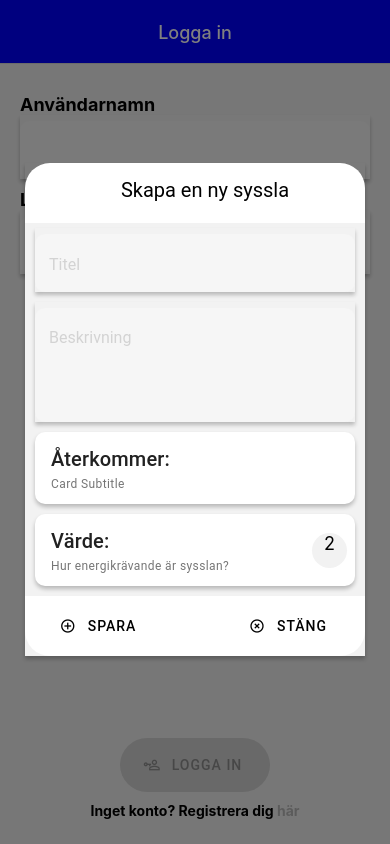
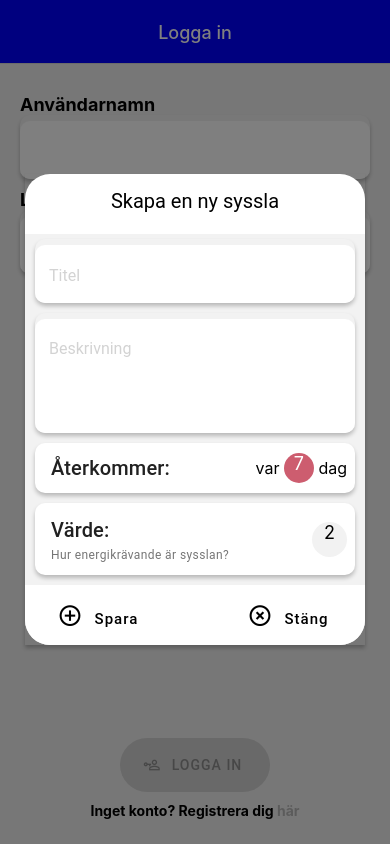
Before and after one commit to KSigurd/KROLF-household-app, a React Native app: screen /CreateChoreModalScreen in a window 390 px wide. Built offline with nearby package versions, Linux system fonts and the light colour scheme.

Commit message:
create chore additional fixing
reoccurence - working,
value - working.
Minor design issues needs fixing

```diff
--- a/components/CreateChoreInfo.tsx
+++ b/components/CreateChoreInfo.tsx
@@ -1,70 +1,87 @@
+import { Formik } from "formik";
 import React, { useState } from "react";
-import { Formik } from "formik";
+import { ScrollView, StyleSheet, Text, View } from "react-native";
+import { Button as NPbutton, Card, TouchableRipple } from "react-native-paper";
 import * as Yup from "yup";
-import { View, StyleSheet, Alert, Text } from "react-native";
-import {
-  Button as NPbutton,
-  Card,
-  Paragraph,
-  Title,
-  TouchableRipple,
-} from "react-native-paper";
 import ThemedTextInput from "./ThemedTextInput";
-
-import { users } from "../data/mockUserData";
-import { lightGreen900 } from "react-native-paper/lib/typescript/styles/colors";
-import { TabParamList } from "../navigation/ChoresStatisticsNavigator";
-import { NativeStackScreenProps } from "@react-navigation/native-stack";
 
 interface ChoreTitle {
   title: string;
   description: string;
+  points: number;
+  reoccurenceNumber: number;
 }
+
 interface Props {
-  onSaved: () => void;
+  onClosed: () => void;
 }
-// interface Props {
-//   loginSucceded: () => void;
-// }
 
-const initialValues: ChoreTitle = { title: "", description: "" };
-
-let defaultEnergyValue = 2;
+//DEFAULT VALUES
+const initialValues: ChoreTitle = {
+  title: "",
+  description: "",
+  points: 2,
+  reoccurenceNumber: 7,
+};
 
 type PostSchemaType = Record<keyof ChoreTitle, Yup.AnySchema>;
 
 const validationSchema = Yup.object().shape<PostSchemaType>({
   title: Yup.string().required("Fyll i en titel").min(2),
   description: Yup.string().required("Fyll i en beskrivning av syssla").min(2),
+  points: Yup.number().required(),
+  reoccurenceNumber: Yup.number().required(),
 });
 
-const CreateChoreInfo = ({ onSaved }: Props) => {
-  const [pressed, setPressed] = useState(true);
-  const onPress = () => {
-    pressed ? setPressed(false) : setPressed(true);
+const CreateChoreInfo = ({ onClosed }: Props) => {
+  const [isEnergyValuePressed, setIsEnergyvaluePressed] = useState(true);
+  const [isReoccurencePressed, setIsReoccurencePressed] = useState(true);
+
+  const values = [
+    { points: 1, color: "#f2f2f2" },
+    { points: 2, color: "#f1f0f0" },
+    { points: 4, color: "#e9e7e7" },
+    { points: 6, color: "#e1e1e1" },
+    { points: 8, color: "#d9d9d9" },
+  ];
+
+  const handleSubmit = (chore: ChoreTitle) => {
+    //ADD CHANGES TO FIREBASE
+    console.log("chore");
+    console.log(chore);
+
+    //CLOSES MODAL
+    onClosed();
   };
 
-  const values = [
-    { value: 1, color: "#f2f2f2" },
-    { value: 2, color: "#f1f0f0" },
-    { value: 4, color: "#e9e7e7" },
-    { value: 6, color: "#e1e1e1" },
-    { value: 8, color: "#d9d9d9" },
-  ];
+  const displayReoccurenceValues = () => {
+    let element: number[] = [];
 
-  // const handleSubmit = (chore: ChoreTitle) => {
-  //   console.log("Fält values", chore);
-  // };
+    for (let i = 1; i < 31; i++) {
+      element.push(i);
+    }
 
-  const handleClick = (newValue: number) => {
-    defaultEnergyValue = newValue;
-    setPressed(true);
-  };
-
-  const handleSubmit = (chore: ChoreTitle) => {
-    console.log("chore");
-    console.log(chore);
-    onSaved();
+    return (
+      <View style={[{ flexDirection: "row", flex: 1 }]}>
+        {element.map((value, index) => {
+          return (
+            <Text
+              key={index}
+              style={[
+                styles.reoccurenceNumbers,
+                value === 30 ? { marginRight: 10 } : { marginRight: 0 },
+              ]}
+              onPress={() => {
+                (initialValues.reoccurenceNumber = value),
+                  setIsReoccurencePressed(true);
+              }}
+            >
+              {value}
+            </Text>
+          );
+        })}
+      </View>
+    );
   };
 
   const displayEnergyValues = () => {
@@ -86,9 +103,12 @@ const CreateChoreInfo = ({ onSaved }: Props) => {
                     styles.energyValues,
                     { backgroundColor: value.color },
                   ]}
-                  onPress={() => handleClick(value.value)}
+                  onPress={() => {
+                    (initialValues.points = value.points),
+                      setIsEnergyvaluePressed(true);
+                  }}
                 >
-                  {value.value}
+                  {value.points}
                 </Text>
               );
             })}
@@ -135,23 +155,59 @@ const CreateChoreInfo = ({ onSaved }: Props) => {
           />
           <View>
             <Card style={styles.card}>
-              <Card.Title title="Återkommer: " subtitle="Card Subtitle" />
+              <TouchableRipple
+                rippleColor="rgba(0,0,0,0)"
+                onPress={() =>
+                  isReoccurencePressed
+                    ? setIsReoccurencePressed(false)
+                    : setIsReoccurencePressed(true)
+                }
+              >
+                {isReoccurencePressed ? (
+                  <View style={styles.cardRow}>
+                    <Card.Title style={styles.cardTitle} title="Återkommer: " />
+                    <Card.Actions style={styles.cardAction}>
+                      <Text style={{ fontSize: 16 }}>var </Text>
+                      <Text style={styles.reoccurenceValue}>
+                        {initialValues.reoccurenceNumber}
+                        {/* {initialValues.points} */}
+                      </Text>
+                      <Text style={{ fontSize: 16 }}> dag</Text>
+                    </Card.Actions>
+                  </View>
+                ) : (
+                  <ScrollView
+                    horizontal={true}
+                    style={{
+                      flexDirection: "row",
+                    }}
+                  >
+                    {displayReoccurenceValues()}
+                  </ScrollView>
+                )}
+              </TouchableRipple>
             </Card>
           </View>
           <View>
             <Card style={[styles.card, styles.marginBottom]}>
-              <TouchableRipple onPress={() => onPress()}>
-                {pressed ? (
+              <TouchableRipple
+                rippleColor="rgba(0,0,0,0)"
+                onPress={() =>
+                  isEnergyValuePressed
+                    ? setIsEnergyvaluePressed(false)
+                    : setIsEnergyvaluePressed(true)
+                }
+              >
+                {isEnergyValuePressed ? (
                   <View style={styles.cardRow}>
                     <Card.Title
                       style={styles.cardTitle}
                       title="Värde: "
                       subtitle="Hur energikrävande är sysslan?"
                     />
-
                     <Card.Actions style={styles.cardAction}>
                       <Text style={styles.energyValue}>
-                        {defaultEnergyValue}
+                        {initialValues.points}
                       </Text>
                     </Card.Actions>
                   </View>
@@ -163,22 +219,26 @@ const CreateChoreInfo = ({ onSaved }: Props) => {
           </View>
           <View style={styles.buttonContainer}>
             <NPbutton
+              labelStyle={{ fontSize: 25 }}
               icon="plus-circle-outline"
               mode="text"
               color="black"
               style={styles.NPbutton}
+              uppercase={false}
               onPress={() => handleSubmit()}
             >
-              Spara
+              <Text style={{ fontSize: 15 }}>Spara</Text>
             </NPbutton>
-
             <NPbutton
+              labelStyle={{ fontSize: 25 }}
               icon="close-circle-outline"
               mode="text"
               color="black"
               style={styles.NPbutton}
+              uppercase={false}
+              onPress={() => onClosed()}
             >
-              Stäng
+              <Text style={{ fontSize: 15 }}>Stäng</Text>
             </NPbutton>
           </View>
         </View>
@@ -200,37 +260,25 @@ const styles = StyleSheet.create({
     alignSelf: "center",
     marginVertical: 10,
   },
+  // NPbutton: {
+  //   width: 150,
+  //   borderRadius: 100,
+  //   padding: 10,
+  // },
   input: {
     marginTop: 0,
-    //elevation: 4,
-    // shadowColor: '#000',
-    // shadowOffset: { width: 0, height: 2 },
-    // shadowOpacity: 0.8,
-    // shadowRadius: 2,
-    // elevation: 1,
-    // borderBottomRightRadius:10,
-    // borderTopRightRadius: 30,
-    //borderColor: "transparent",
   },
   card: {
     flexDirection: "row",
-    // justifyContent: "center",
-    // alignItems: "center",
     backgroundColor: "white",
     marginHorizontal: 10,
     marginVertical: 5,
     borderRadius: 10,
     elevation: 4,
   },
-  cardAction: {
-    //backgroundColor: "pink",
-    // alignContent: "space-between",
-  },
+  cardAction: {},
   cardTitle: {
-    //backgroundColor: "yellow",
-    // height: 20,
     flex: 1,
-    //borderTopLeftRadius: 10
   },
   cardRow: {
     flexDirection: "row",
@@ -241,8 +289,30 @@ const styles = StyleSheet.create({
     color: "black",
     borderRadius: 100,
     fontSize: 18,
+    // DESSA TVÅ UNDER HÄR VILL JAG ÄNDRA TILL 30... FILIP
     width: 35,
     height: 35,
+    textAlign: "center",
+    textAlignVertical: "center",
+  },
+  reoccurenceValue: {
+    backgroundColor: "#cd5d6f",
+    color: "white",
+    borderRadius: 100,
+    fontSize: 18,
+    width: 30,
+    height: 30,
+    textAlign: "center",
+    textAlignVertical: "center",
+  },
+  reoccurenceNumbers: {
+    // backgroundColor: "#cd5d6f",
+    color: "black",
+    // borderRadius: 100,
+    fontSize: 18,
+    // width: 20,
+    marginLeft: 10,
+    height: 70,
     textAlign: "center",
     textAlignVertical: "center",
   },
@@ -260,222 +330,13 @@ const styles = StyleSheet.create({
   },
   buttonContainer: {
     flexDirection: "row",
-    // backgroundColor: "#ffffff",
     backgroundColor: "white",
     justifyContent: "space-between",
-    // width: 100,
     width: "100%",
     alignItems: "center",
     height: 60,
-    // position: "absolute",
     bottom: 0,
     borderBottomLeftRadius: 25,
     borderBottomRightRadius: 25,
   },
 });
-
-// import React from "react";
-// import { Formik } from "formik";
-// import * as Yup from "yup";
-// import { View, StyleSheet, Alert } from "react-native";
-// import { Button as NPbutton } from "react-native-paper";
-// import ThemedTextInput from "./ThemedTextInput";
-
-// import { users } from "../data/mockUserData";
-
-// interface ChoreInfo {
-//   title: string;
-//   description: string;
-// }
-
-// // interface Props {
-// //   loginSucceded: () => void;
-// // }
-
-// const initialValues: ChoreInfo = { title: "", description: "" };
-
-// type PostSchemaType = Record<keyof ChoreInfo, Yup.AnySchema>;
-
-// const validationSchema = Yup.object().shape<PostSchemaType>({
-//   title: Yup.string().required("Fyll i en titel"),
-//   description: Yup.string().required("fyll i en beskrivning"),
-// });
-
-// const CreateChoreInfo = () => {
-//   const handleSubmit = (chore: ChoreInfo) => {
-//     console.log("Fält values", chore);
-
-//     // const findUser = users.find(
-//     //   (registredUser) =>
-//     //     registredUser.email === user.title.toLowerCase() &&
-//     //     registredUser.password === user.description
-//     // );
-//     // if (findUser) {
-//     //   loginSucceded();
-//     // } else Alert.alert("Oooops!", "Felaktigt användarnamn eller lösenord");
-//   };
-
-//   return (
-//     <Formik
-//       initialValues={initialValues}
-//       validationSchema={validationSchema}
-//       onSubmit={handleSubmit}
-//     >
-//       {({
-//         handleChange,
-//         handleBlur,
-//         handleSubmit,
-//         values,
-//         touched,
-//         errors,
-//       }) => (
-//         <View style={styles.root}>
-//           <View>
-//             <ThemedTextInput
-//               style={styles.input}
-//               label="Titel"
-//               onChangeText={handleChange<keyof ChoreInfo>("title")}
-//               onBlur={handleBlur<keyof ChoreInfo>("title")}
-//               value={values.title}
-//               helperText={touched.title && errors.title}
-//             />
-//             <ThemedTextInput
-//               style={styles.input}
-//               // secureTextEntry={true}
-//               label="Beskrivning"
-//               onChangeText={handleChange<keyof ChoreInfo>("description")}
-//               onBlur={handleBlur<keyof ChoreInfo>("description")}
-//               value={values.description}
-//               helperText={touched.description && errors.description}
-//             />
-//           <NPbutton
-//             //ADD DISABLE IF FIELD NOT FILLED
-//             disabled={!values.description}
-//             icon="account-key-outline"
-//             mode="contained"
-//             style={styles.NPbutton}
-//             onPress={() => handleSubmit()}
-//             >
-//             Logga in
-//           </NPbutton>
-//             </View>
-//         </View>
-//       )}
-//     </Formik>
-//   );
-// };
-
-// export default CreateChoreInfo;
-
-// const styles = StyleSheet.create({
-//   root: {
-//     flex: 1,
-//     justifyContent: "space-between",
-//   },
-//   NPbutton: {
-//     width: 150,
-//     borderRadius: 100,
-//     padding: 10,
-//     alignSelf: "center",
-//     marginVertical: 10,
-//   },
-//   input: {
-//     elevation: 4,
-//     backgroundColor: "red"
-//   },
-// });
-
-// import { Formik } from "formik";
-// import { View, StyleSheet, Alert, Button } from "react-native";
-// import ThemedTextInput from "./ThemedTextInput";
-
-// interface Chore {
-//     title: string;
-//     description: string;
-// }
-
-// const initialValues: Chore = { title: "", description: ""};
-
-// const CreateChoreInfo = () => {
-//   const handleSubmit = (chore: Chore) => {
-//     console.log(chore)
-//   }
-
-//   return (
-//     <Formik
-//       initialVaules={initialValues}
-//       onSubmit={handleSubmit}
-//       >
-//         {({
-//           errors,
-//           values,
-//           handleSubmit,
-//           //  handleChange,
-//           //  handleBlur,
-//           //  touched
-//         }) => (
-//           <View>
-//             <ThemedTextInput
-//               label="Description"
-//               value={values.}
-//               // helperText={errors.description}
-
-//               // onChangeText={handleChange<keyof User>("email")}
-//               // onBlur={handleBlur<keyof User>("email")}
-//               // helperText={touched.email && errors.email}
-//             />
-
-//           </View>
-//         )}
-//     </Formik>
-//   );
-
-// }
-
-// export default CreateChoreInfo;
-
-// import "react-app-polyfill/ie11";
-// import * as React from "react";
-// import { Formik, Field, Form, FormikHelpers } from "formik";
-// import ThemedTextInput from "./ThemedTextInput";
-// import { View, StyleSheet, Alert } from "react-native";
-
-// interface Values {
-//   title: string;
-//   description: string;
-// }
-
-// const initialValues: Values = { title: "", description: ""}
-
-// const CreateChoreInfo = () => {
-//   return (
-//     <Formik
-//       initialValues={initialValues}
-//       onSubmit={(values: Values, { setSubmitting }: FormikHelpers<Values>) => {
-//         setTimeout(() => {
-//           alert(JSON.stringify(values, null, 2));
-//           setSubmitting(false);
-//         }, 500);
-//       }}
-//     >
-
-//       <Form>
-//         <label htmlFor="title">Title</label>
-//         <Field id="firstName" name="firstName" placeholder="Title" />
-
-//         <label htmlFor="lastName">Last Name</label>
-//         <Field id="lastName" name="lastName" placeholder="Doe" />
-
-//         <button type="submit">Submit</button>
-//       </Form>
-//     </Formik>
-//   );
-// };
-
-// export default CreateChoreInfo;
-
-// const styles = StyleSheet.create({
-//   input: {
-
-//   },
-// });
--- a/components/ThemedTextInput.tsx
+++ b/components/ThemedTextInput.tsx
@@ -19,7 +19,6 @@ const ThemedTextInput = ({ label, helperText, ...textInputProps }: Props) => {
       )}
       <Surface style={styles.surface}>
         <NPTextInput
-
           mode="outlined"
           //mode="flat"
           //theme={{ roundness: 10}}
@@ -55,9 +54,7 @@ const styles = StyleSheet.create({
     elevation: 4,
     borderColor: "transparent",
     borderRadius: 10,
-    // backgroundColor: "green",
-    // width: "100%",
-    //height: 20,
+    backgroundColor: "white",
   },
   helperText: {
     color: "red",
@@ -67,10 +64,7 @@ const styles = StyleSheet.create({
     fontWeight: "bold",
   },
   surface: {
-
     backgroundColor: "#f2f2f2",
-    // // elevation: 4,
-    // borderRadius: 10,
-    // backgroundColor: "transparent"
+    borderRadius: 10,
   },
 });
--- a/screens/CreateChoreModalScreen.tsx
+++ b/screens/CreateChoreModalScreen.tsx
@@ -10,20 +10,10 @@ import CreateChoreInfo from "../components/CreateChoreInfo";
 type Props = NativeStackScreenProps<TabParamList>;
 
 const CreateChoreModalScreen = ({ navigation }: Props) => {
-  //   const hideModal = () => {
-  //     setVisibleModal = !setVisibleModal;
-  //   };
-  //   const showModal = () => {
-  //     setVisibleModal = !setVisibleModal;
-  //   };
-  // const [visible, setVisible] = React.useState(false);
-
-  // const showModal = () => setVisible(true);
-  // const hideModal = () => setVisible(false);
-  const containerStyle = { backgroundColor: "white", padding: 20 };
-  const onSaved = () => {
+  const onClosed = () => {
     navigation.navigate("Chores");
   };
+
   return (
     <Provider>
       <Portal>
@@ -33,40 +23,14 @@ const CreateChoreModalScreen = ({ navigation }: Props) => {
           onDismiss={() => {
             navigation.navigate("Chores");
           }}
-          // contentContainerStyle={containerStyle}
         >
           <View style={styles.outerContainer}>
             <View style={styles.topCointainer}>
               <Text style={styles.titleText}>Skapa en ny syssla</Text>
             </View>
             <View style={styles.centerContainer}>
-              {/* <Text style={styles.testText}>
-                Example Modal. Click outside this area to dismiss.
-              </Text> */}
-              <CreateChoreInfo onSaved={onSaved} />
+              <CreateChoreInfo onClosed={onClosed} />
             </View>
-
-            {/* <View style={styles.buttonContainer}>
-              <NPbutton
-                icon="plus-circle-outline"
-                mode="text"
-                color="black"
-                style={styles.NPbutton}
-                onPress={() => onSave()}
-              >
-                Spara
-              </NPbutton>
-
-              <NPbutton
-                icon="close-circle-outline"
-                mode="text"
-                color="black"
-                style={styles.NPbutton}
-                onPress={() => navigation.navigate("Chores")}
-              >
-                Stäng
-              </NPbutton>
-            </View> */}
           </View>
         </Modal>
       </Portal>
@@ -78,63 +42,33 @@ export default CreateChoreModalScreen;
 
 const styles = StyleSheet.create({
   modalBox: {
-    //backgroundColor: "yellow",
-    // backgroundColor: 'rgba(0,0,0,0.0)',
     flex: 1,
-    // backgroundColor: "purple",
-    // backgroundColor: "white",
-    // backgroundColor: "rgba(255, 0, 0, 0.1);",
-    // width: "100%",
-    // height: "100%",
-    // top: -25,
-    // margin: 0,
-    // padding: 15,
     marginHorizontal: 25,
     marginBottom: 25,
-    // justifyContent: "center",
-    // alignItems: "center"
   },
-
-  NPbutton: {
-    width: 150,
-    borderRadius: 100,
-    padding: 10,
-    // backgroundColor: "transparent",
-    color: "black",
-  },
-
   topCointainer: {
     borderTopLeftRadius: 25,
     borderTopRightRadius: 25,
     height: 60,
     backgroundColor: "white",
-    // backgroundColor: "#ffffff",
-    paddingLeft: 20,
+    // paddingLeft: 20,
     paddingTop: 15,
   },
-
   centerContainer: {
-    // flex: 1,
     backgroundColor: "#f2f2f2",
-    //  backgroundColor: "pink",
+    borderBottomLeftRadius: 25,
+    borderBottomRightRadius: 25,
   },
-
   buttonContainer: {
     flexDirection: "row",
-    // backgroundColor: "#ffffff",
     backgroundColor: "white",
     justifyContent: "space-between",
-    // width: 100,
     width: "100%",
     alignItems: "center",
     height: 60,
-    // position: "absolute",
     bottom: 0,
     borderBottomLeftRadius: 25,
     borderBottomRightRadius: 25,
-  },
-  testText: {
-    backgroundColor: "pink",
   },
   titleText: {
     fontSize: 20,
@@ -142,21 +76,5 @@ const styles = StyleSheet.create({
   },
   outerContainer: {
     elevation: 20,
-    //   // backgroundColor: "#f2f2f2",
-    //   backgroundColor: "lightgreen",
-    //   // backgroundColor: "white",
-    //   //flex: 1,
-    //   // width: "100%",
-    //   height: "100%",
-    //   // borderBottomLeftRadius: 25,
-    //   // borderBottomRightRadius: 25,
-    //   borderRadius: 25,
-
-    //   // shadowColor: "black",
-    //   // shadowRadius: 10,
-    //   // shadowOpacity: 50,
-    //   // left: 0,
-    //   elevation: 7,
-    //   // position: "absolute"
   },
 });
```
Also changed, not shown: components/CreateChoreModal.tsx (deleted, +0 -57 lines).
